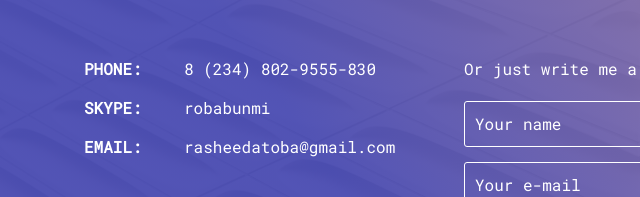
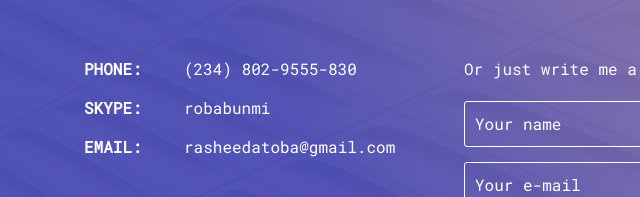
Before and after one commit to rashoba/portfolio, a website: page index.html in a window 1280 px wide. Shown: the part 4634-4831 px from the top of the page, 1-641 px from the left. Drawn offline with Linux system fonts and the light colour scheme.

Commit message:
Update index.html

```diff
--- a/index.html
+++ b/index.html
@@ -547,7 +547,7 @@
           <div class="contacts__list">
             <dl class="contact-list">
               <dt>Phone:</dt>
-              <dd><a href="tel:+2348029555830">8 (234) 802-9555-830</a></dd>
+              <dd><a href="tel:+2348029555830">(234) 802-9555-830</a></dd>
               <dt>Skype:</dt>
               <dd><a href="skype:robabunmi">robabunmi</a></dd>
               <dt>Email:</dt>
```
